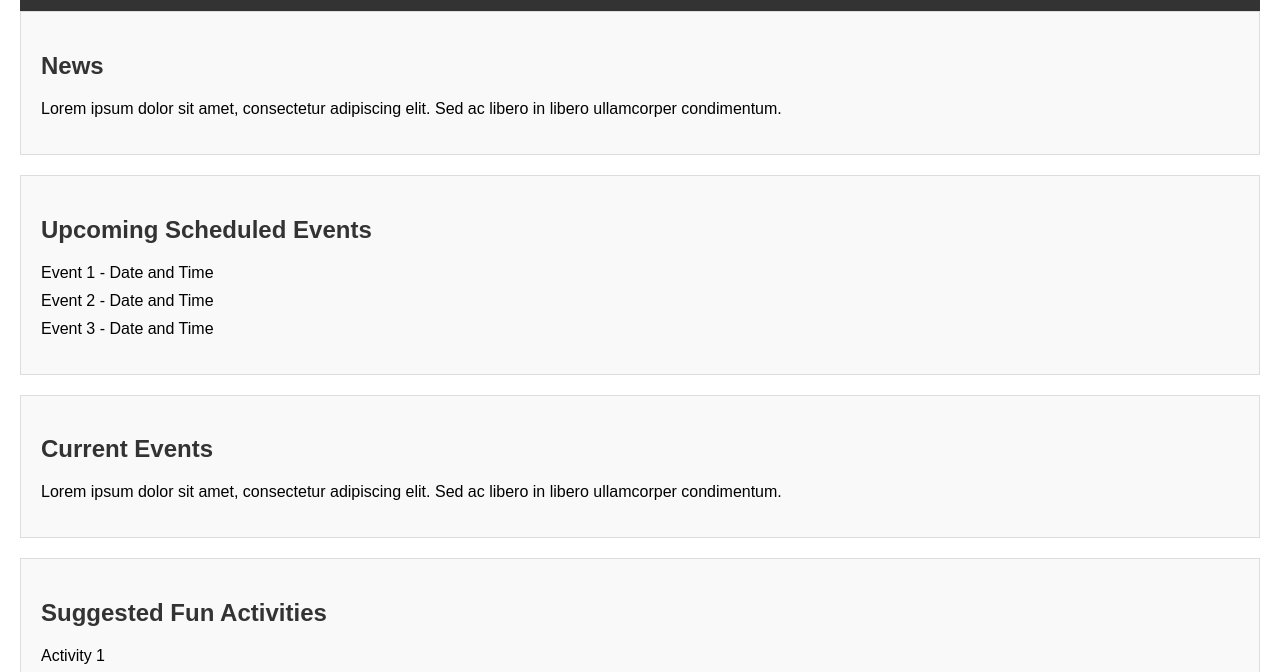
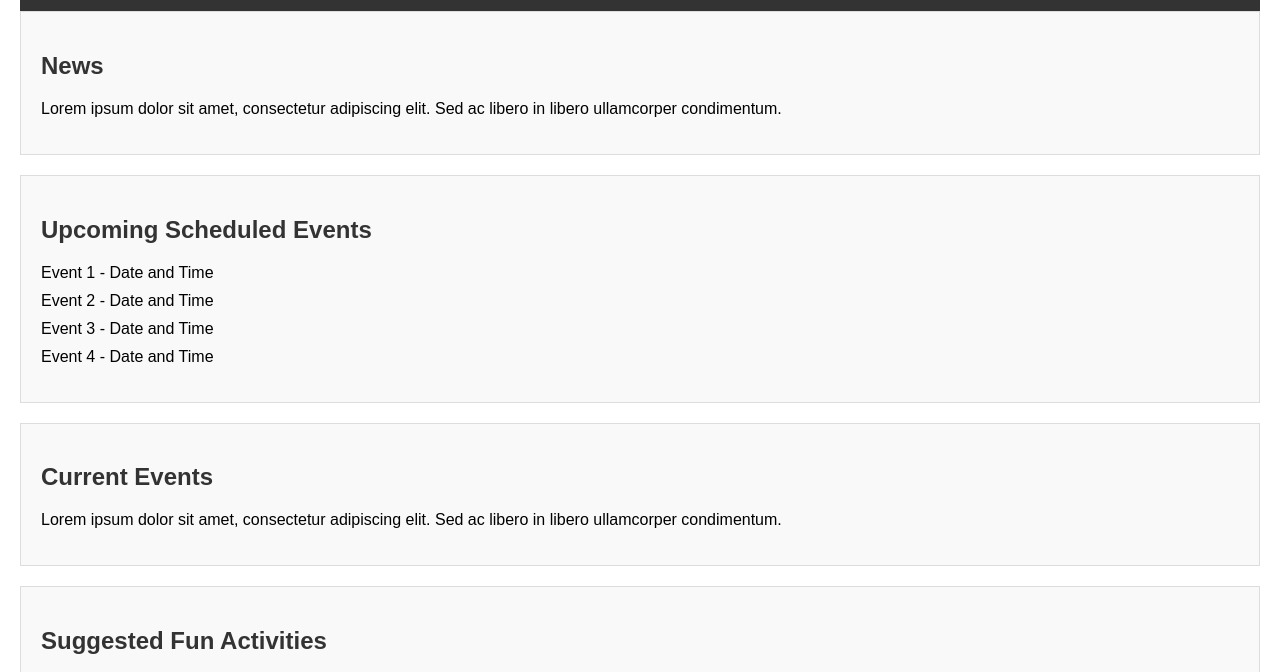
Before and after one commit to AmazingKarKar/SextonFamilyDashboard, a plain HTML site: page index.html in a window 1280 px wide. Shown: the part 109-781 px from the top of the page. Drawn offline with Linux system fonts and the light colour scheme.

Commit message:
Add fourth event

```diff
--- a/index.html
+++ b/index.html
@@ -73,6 +73,7 @@
                 <li>Event 1 - Date and Time</li>
                 <li>Event 2 - Date and Time</li>
                 <li>Event 3 - Date and Time</li>
+                <li>Event 4 - Date and Time</li>
             </ul>
         </article>
     </section>
```
